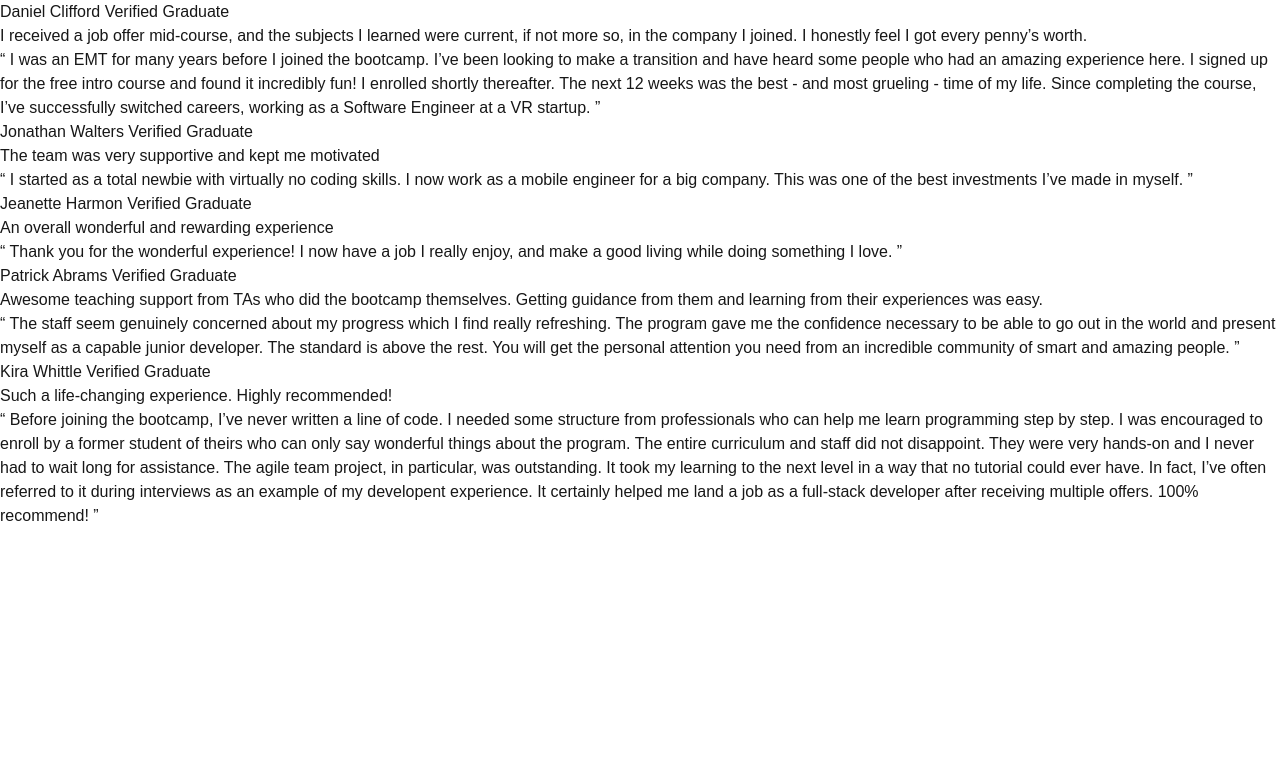
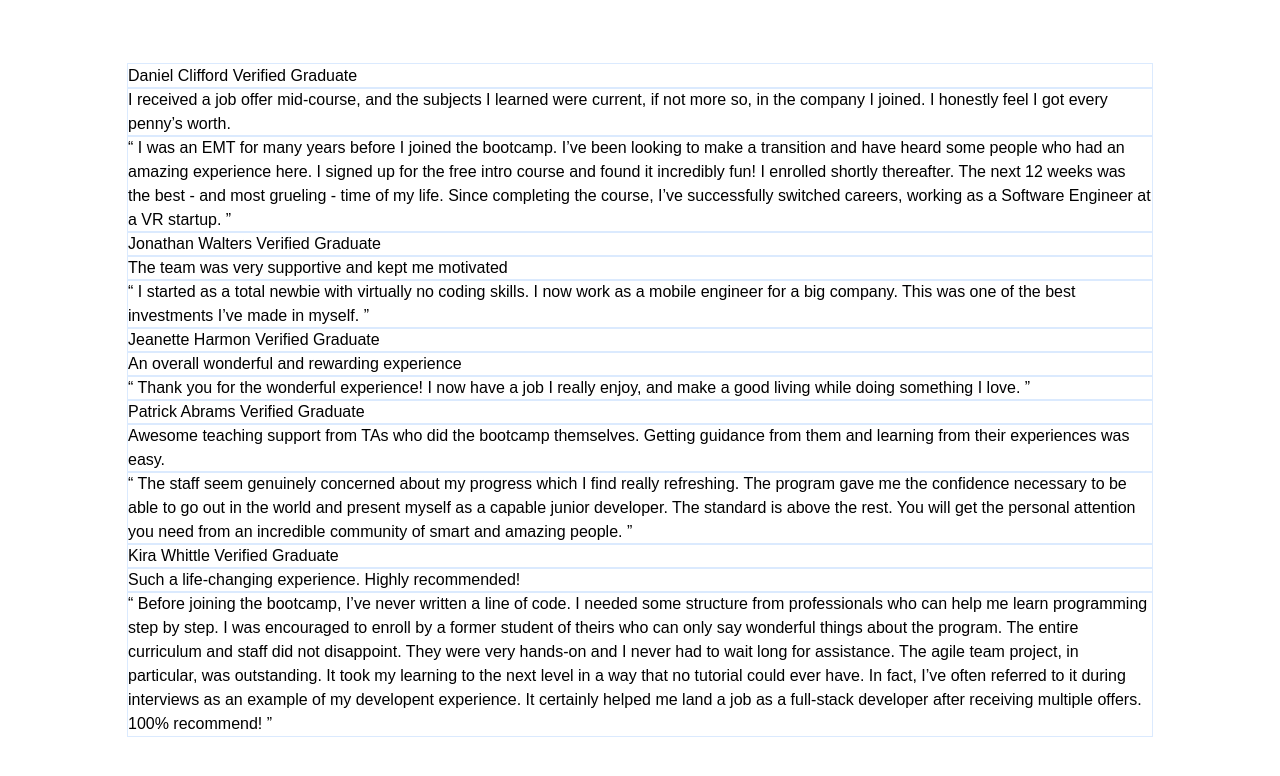
Before and after one commit to lilKriT/fem-testimonials-grid-section, a Next.js app: page / in a window 1280 px wide. Shown: the top 776 px of the page. Built offline with nearby package versions, Linux system fonts and the light colour scheme.

Commit message:
Working on data.

```diff
--- a/app/globals.css
+++ b/app/globals.css
@@ -1,15 +1,8 @@
 @import "tailwindcss";
 
-:root {
-  --background: #ffffff;
-  --foreground: #171717;
-}
-
 @theme inline {
-  --color-background: var(--background);
-  --color-foreground: var(--foreground);
-  --font-sans: var(--font-geist-sans);
-  --font-mono: var(--font-geist-mono);
+  /* --font-sans: var(--font-geist-sans);
+  --font-mono: var(--font-geist-mono); */
 
   /* Aka 13px */
   --text-base: 0.8125rem;
@@ -25,11 +18,8 @@
   --color-darkblue: hsl(219, 29%, 14%);
 }
 
-@media (prefers-color-scheme: dark) {
-  :root {
-    --background: #0a0a0a;
-    --foreground: #ededed;
-  }
+* {
+  @apply outline outline-blue-100;
 }
 
 body {
--- a/app/layout.tsx
+++ b/app/layout.tsx
@@ -21,7 +21,7 @@ export default function RootLayout({
   return (
     <html lang="en">
       <body className={`${barlowSemiCondensed.variable} antialiased`}>
-        {children}
+        <main>{children}</main>
       </body>
     </html>
   );
--- a/app/page.tsx
+++ b/app/page.tsx
@@ -1,24 +1,31 @@
-import Image from "next/image";
+export type Testimonial = {
+  picture: string;
+  name: string;
+  highlight: string;
+  quote: string;
+  style: string;
+};
 
 export default function Home() {
   return (
-    <div className="">
+    <section className="min-h-dvh flex justify-center items-center">
+      <div className="min-w-sm max-w-5xl">
         <p>Daniel Clifford Verified Graduate</p>
 
         <p>
           I received a job offer mid-course, and the subjects I learned were
-        current, if not more so, in the company I joined. I honestly feel I got
-        every penny’s worth.
+          current, if not more so, in the company I joined. I honestly feel I
+          got every penny’s worth.
         </p>
 
         <p>
           “ I was an EMT for many years before I joined the bootcamp. I’ve been
           looking to make a transition and have heard some people who had an
-        amazing experience here. I signed up for the free intro course and found
-        it incredibly fun! I enrolled shortly thereafter. The next 12 weeks was
-        the best - and most grueling - time of my life. Since completing the
-        course, I’ve successfully switched careers, working as a Software
-        Engineer at a VR startup. ”
+          amazing experience here. I signed up for the free intro course and
+          found it incredibly fun! I enrolled shortly thereafter. The next 12
+          weeks was the best - and most grueling - time of my life. Since
+          completing the course, I’ve successfully switched careers, working as
+          a Software Engineer at a VR startup. ”
         </p>
 
         <p>Jonathan Walters Verified Graduate</p>
@@ -44,7 +51,8 @@ export default function Home() {
 
         <p>
           Awesome teaching support from TAs who did the bootcamp themselves.
-        Getting guidance from them and learning from their experiences was easy.
+          Getting guidance from them and learning from their experiences was
+          easy.
         </p>
 
         <p>
@@ -63,16 +71,17 @@ export default function Home() {
         <p>
           “ Before joining the bootcamp, I’ve never written a line of code. I
           needed some structure from professionals who can help me learn
-        programming step by step. I was encouraged to enroll by a former student
-        of theirs who can only say wonderful things about the program. The
-        entire curriculum and staff did not disappoint. They were very hands-on
-        and I never had to wait long for assistance. The agile team project, in
-        particular, was outstanding. It took my learning to the next level in a
-        way that no tutorial could ever have. In fact, I’ve often referred to it
-        during interviews as an example of my developent experience. It
-        certainly helped me land a job as a full-stack developer after receiving
-        multiple offers. 100% recommend! ”
+          programming step by step. I was encouraged to enroll by a former
+          student of theirs who can only say wonderful things about the program.
+          The entire curriculum and staff did not disappoint. They were very
+          hands-on and I never had to wait long for assistance. The agile team
+          project, in particular, was outstanding. It took my learning to the
+          next level in a way that no tutorial could ever have. In fact, I’ve
+          often referred to it during interviews as an example of my developent
+          experience. It certainly helped me land a job as a full-stack
+          developer after receiving multiple offers. 100% recommend! ”
         </p>
       </div>
+    </section>
   );
 }
```
Lines whose indentation alone changed are shown as unchanged.
